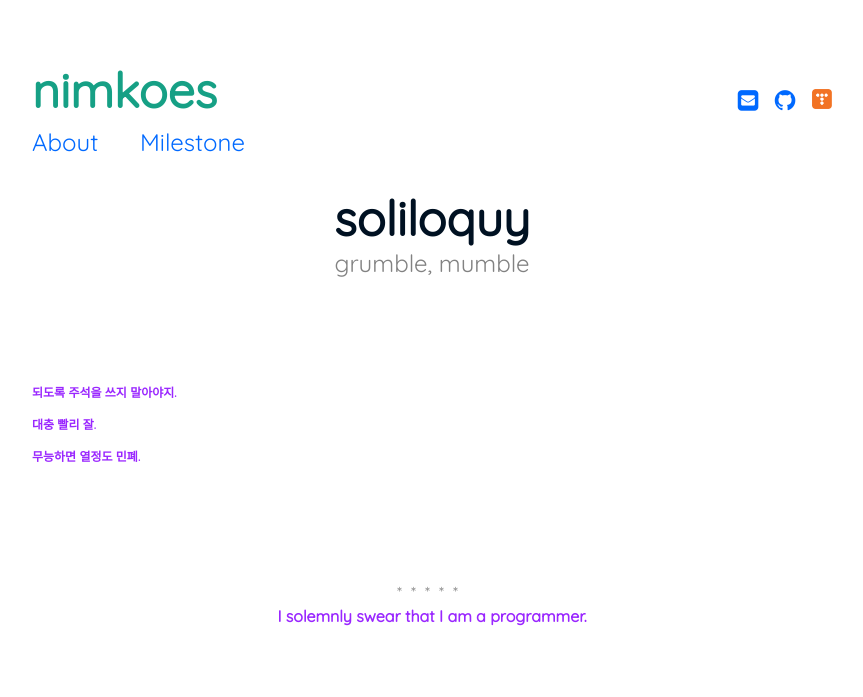
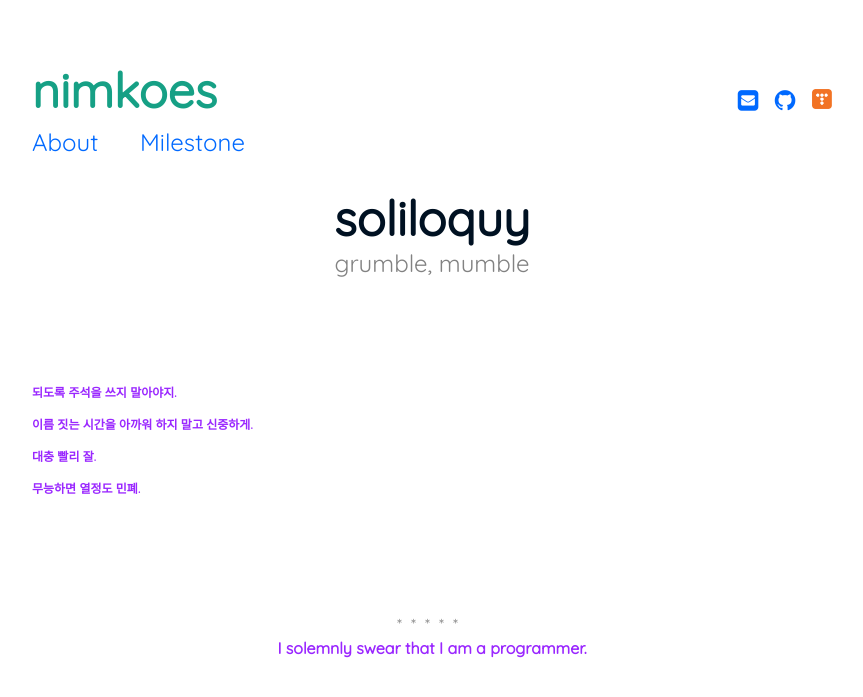
Before and after one commit to nimkoes/portfolio, a Jekyll site: the page built from _posts/1350-01-24-soliloquy.md, in a window 1280 px wide. Shown: the top 697 px of the page, without its empty margins (208-1071 px from the left). Built offline with Jekyll 4.4.1, drawn with Linux system fonts in a browser that asks for light colours.

Commit message:
Update 1350-01-24-soliloquy.md

```diff
--- a/_posts/1350-01-24-soliloquy.md
+++ b/_posts/1350-01-24-soliloquy.md
@@ -10,5 +10,6 @@ author: "nimkoes"
 
 
 <sub>**되도록 주석을 쓰지 말아야지.**</sub>
+<sub>**이름 짓는 시간을 아까워 하지 말고 신중하게.**</sub>
 <sub>**대충 빨리 잘.**</sub>
 <sub>**무능하면 열정도 민폐.**</sub>
```
